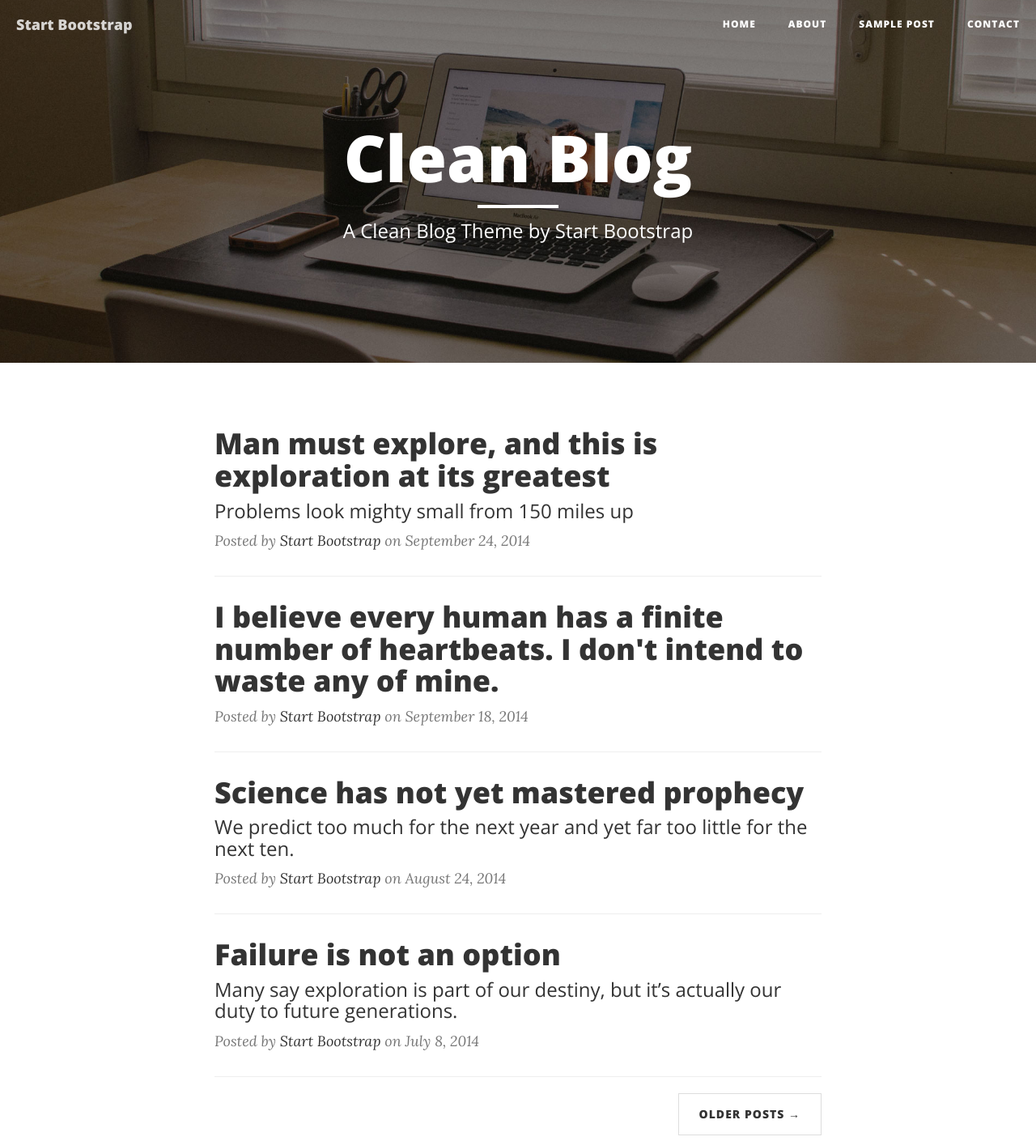
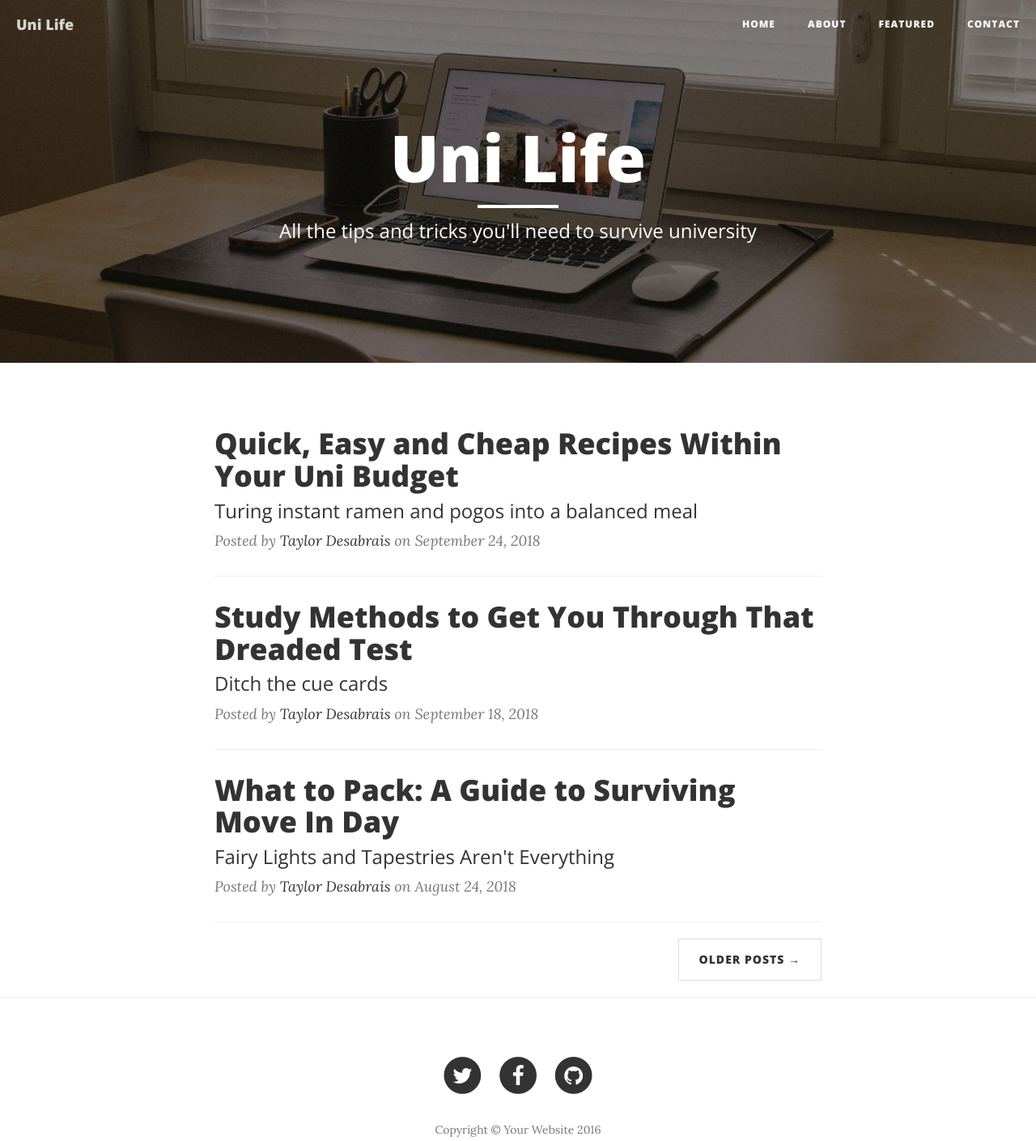
Before and after one commit to taydesabrais/UX220, a website: page index.html in a window 1280 px wide. Shown: the top 1409 px of the page at 81% size. Drawn offline with nearby package versions, Linux system fonts and the light colour scheme.

Commit message:
Blog Post Text Main

```diff
--- a/index.html
+++ b/index.html
@@ -9,7 +9,7 @@
     <meta name="description" content="">
     <meta name="author" content="">
 
-    <title>Clean Blog</title>
+    <title>Uni Life Blog</title>
 
     <!-- Bootstrap Core CSS -->
     <link href="vendor/bootstrap/css/bootstrap.min.css" rel="stylesheet">
@@ -29,6 +29,8 @@
         <script src="https://oss.maxcdn.com/libs/respond.js/1.4.2/respond.min.js"></script>
     <![endif]-->
 
+    <link rel="icon" type="image/png" href="favicon.png">
+
 </head>
 
 <body>
@@ -42,7 +44,7 @@
                     <span class="sr-only">Toggle navigation</span>
                     Menu <i class="fa fa-bars"></i>
                 </button>
-                <a class="navbar-brand" href="index.html">Start Bootstrap</a>
+                <a class="navbar-brand" href="index.html">Uni Life</a>
             </div>
 
             <!-- Collect the nav links, forms, and other content for toggling -->
@@ -55,7 +57,7 @@
                         <a href="about.html">About</a>
                     </li>
                     <li>
-                        <a href="post.html">Sample Post</a>
+                        <a href="post.html">Featured</a>
                     </li>
                     <li>
                         <a href="contact.html">Contact</a>
@@ -74,9 +76,9 @@
             <div class="row">
                 <div class="col-lg-8 col-lg-offset-2 col-md-10 col-md-offset-1">
                     <div class="site-heading">
-                        <h1>Clean Blog</h1>
+                        <h1>Uni Life</h1>
                         <hr class="small">
-                        <span class="subheading">A Clean Blog Theme by Start Bootstrap</span>
+                        <span class="subheading">All the tips and tricks you'll need to survive university </span>
                     </div>
                 </div>
             </div>
@@ -90,46 +92,37 @@
                 <div class="post-preview">
                     <a href="post.html">
                         <h2 class="post-title">
-                            Man must explore, and this is exploration at its greatest
+                            Quick, Easy and Cheap Recipes Within Your Uni Budget
                         </h2>
                         <h3 class="post-subtitle">
-                            Problems look mighty small from 150 miles up
+                            Turing instant ramen and pogos into a balanced meal
                         </h3>
                     </a>
-                    <p class="post-meta">Posted by <a href="#">Start Bootstrap</a> on September 24, 2014</p>
+                    <p class="post-meta">Posted by <a href="#">Taylor Desabrais</a> on September 24, 2018</p>
                 </div>
                 <hr>
                 <div class="post-preview">
                     <a href="post.html">
                         <h2 class="post-title">
-                            I believe every human has a finite number of heartbeats. I don't intend to waste any of mine.
+                            Study Methods to Get You Through That Dreaded Test
                         </h2>
+                        <h3 class="post-subtitle">
+                            Ditch the cue cards
+                        </h3>
                     </a>
-                    <p class="post-meta">Posted by <a href="#">Start Bootstrap</a> on September 18, 2014</p>
+                    <p class="post-meta">Posted by <a href="#">Taylor Desabrais</a> on September 18, 2018</p>
                 </div>
                 <hr>
                 <div class="post-preview">
                     <a href="post.html">
                         <h2 class="post-title">
-                            Science has not yet mastered prophecy
+                            What to Pack: A Guide to Surviving Move In Day
                         </h2>
                         <h3 class="post-subtitle">
-                            We predict too much for the next year and yet far too little for the next ten.
+                            Fairy Lights and Tapestries Aren't Everything
                         </h3>
                     </a>
-                    <p class="post-meta">Posted by <a href="#">Start Bootstrap</a> on August 24, 2014</p>
-                </div>
-                <hr>
-                <div class="post-preview">
-                    <a href="post.html">
-                        <h2 class="post-title">
-                            Failure is not an option
-                        </h2>
-                        <h3 class="post-subtitle">
-                            Many say exploration is part of our destiny, but it’s actually our duty to future generations.
-                        </h3>
-                    </a>
-                    <p class="post-meta">Posted by <a href="#">Start Bootstrap</a> on July 8, 2014</p>
+                    <p class="post-meta">Posted by <a href="#">Taylor Desabrais</a> on August 24, 2018</p>
                 </div>
                 <hr>
                 <!-- Pager -->
```
Also changed, not shown: favicon.png (added).
